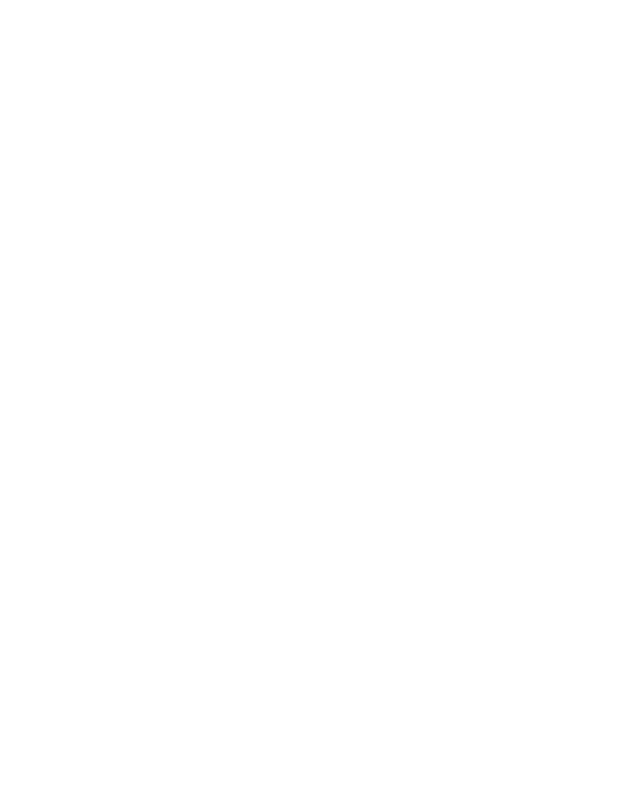
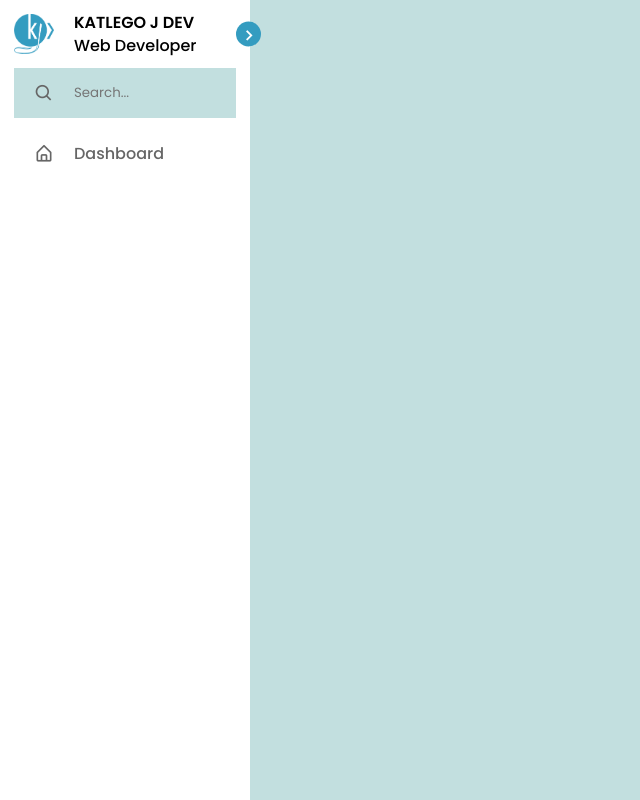
Before and after one commit to agurchu/sidebar-menu, a plain HTML site: page index.html in a window 1280 px wide. Shown: the whole page, without its empty margins (0-640 px from the left). Drawn offline with nearby package versions, Linux system fonts and the light colour scheme.

Commit message:
version 1.

```diff
--- a/index.html
+++ b/index.html
@@ -16,6 +16,40 @@
     <link rel="stylesheet" href="style.css" />
   </head>
   <body>
+    <nav class="sidebar">
+      <header>
+        <div class="image-text">
+          <span class="image"
+            ><img src="images/kj_dev_logo.png" alt="logo"
+          /></span>
+
+          <div class="text header-text">
+            <span class="name">Katlego J dev</span
+            ><span class="profession">Web Developer</span>
+          </div>
+        </div>
+
+        <i class="bx bx-chevron-right toggle"></i>
+      </header>
+
+      <div class="menu-bar">
+        <div class="menu">
+          <li class="search-box">
+            <i class="bx bx-search icon"></i>
+            <input type="search" placeholder="Search..." />
+          </li>
+          <ul class="menu-links">
+            <li class="nav-link">
+              <a href="#">
+                <i class="bx bx-home-alt icon"></i>
+                <span class="text nav-text">Dashboard</span>
+              </a>
+            </li>
+          </ul>
+        </div>
+      </div>
+    </nav>
+
     <!--script js-->
     <script src="script.js"></script>
   </body>
--- a/style.css
+++ b/style.css
@@ -6,9 +6,10 @@
   --color-primary: #349cc0;
   --color-secondary: #34c0bc;
   --color-accent: #d8bcbc;
-  --color-body: #d4dcdc;
+  --color-body: #c2dfdf;
   --color-heading: #fff;
   --color-toggle: #ddd;
+  --color-text: #666;
 
   /* _________________Transition________________*/
   --trans-02: all 0.2s ease;
@@ -28,3 +29,117 @@ html {
   /*1rem = 10px*/
   font-size: 62.5%;
 }
+
+body {
+  height: 100vh;
+  background: var(--color-body);
+}
+
+/*=======sidebar section========*/
+
+.sidebar {
+  background: var(--color-heading);
+  height: 100%;
+  left: 0;
+  padding: 10px 14px;
+  position: fixed;
+  top: 0;
+  width: 250px;
+}
+
+/*=======Resuable CSS section========*/
+
+.sidebar .text {
+  font-size: 1.6rem;
+  font-weight: 500;
+}
+
+.sidebar .image {
+  min-width: 60px;
+  display: flex;
+  align-items: center;
+}
+
+.sidebar li {
+  height: 50px;
+  margin-top: 10px;
+  display: flex;
+  align-items: center;
+}
+
+.sidebar li .icon {
+  font-size: 2rem;
+  min-width: 60px;
+  display: flex;
+  align-items: center;
+  justify-content: center;
+}
+.sidebar li .icon,
+.sidebar li .text {
+  color: var(--color-text);
+}
+
+.sidebar header {
+  position: relative;
+}
+
+.sidebar .image-text img {
+  width: 40px;
+}
+
+.sidebar header .image-text {
+  display: flex;
+  align-items: center;
+}
+
+.sidebar .image-text .header-text {
+  display: flex;
+  flex-direction: column;
+  white-space: nowrap;
+}
+
+.header-text .name {
+  font-weight: 600;
+  text-transform: uppercase;
+}
+
+.header-text .profession {
+  margin-top: -2px;
+}
+
+.sidebar header .toggle {
+  align-items: center;
+  background: var(--color-primary);
+  border-radius: 50%;
+  color: var(--color-heading);
+  cursor: pointer;
+  display: flex;
+  font-size: 2.2rem;
+  height: 25px;
+  justify-content: center;
+  position: absolute;
+  right: -25px;
+  top: 50%;
+  transform: translateY(-50%);
+  width: 25px;
+}
+
+.sidebar .search-box {
+  background: var(--color-body);
+}
+
+.search-box input {
+  width: 100%;
+  height: 100%;
+  background: var(--color-body);
+  outline: none;
+  border: none;
+  border-radius: 6px;
+}
+
+.sidebar li a {
+  text-decoration: none;
+  height: 100%;
+  display: flex;
+  align-items: center;
+}
```
Also changed, not shown: images/kj_dev_logo.png (added), images/kj_dev_long_logo_black.png.
